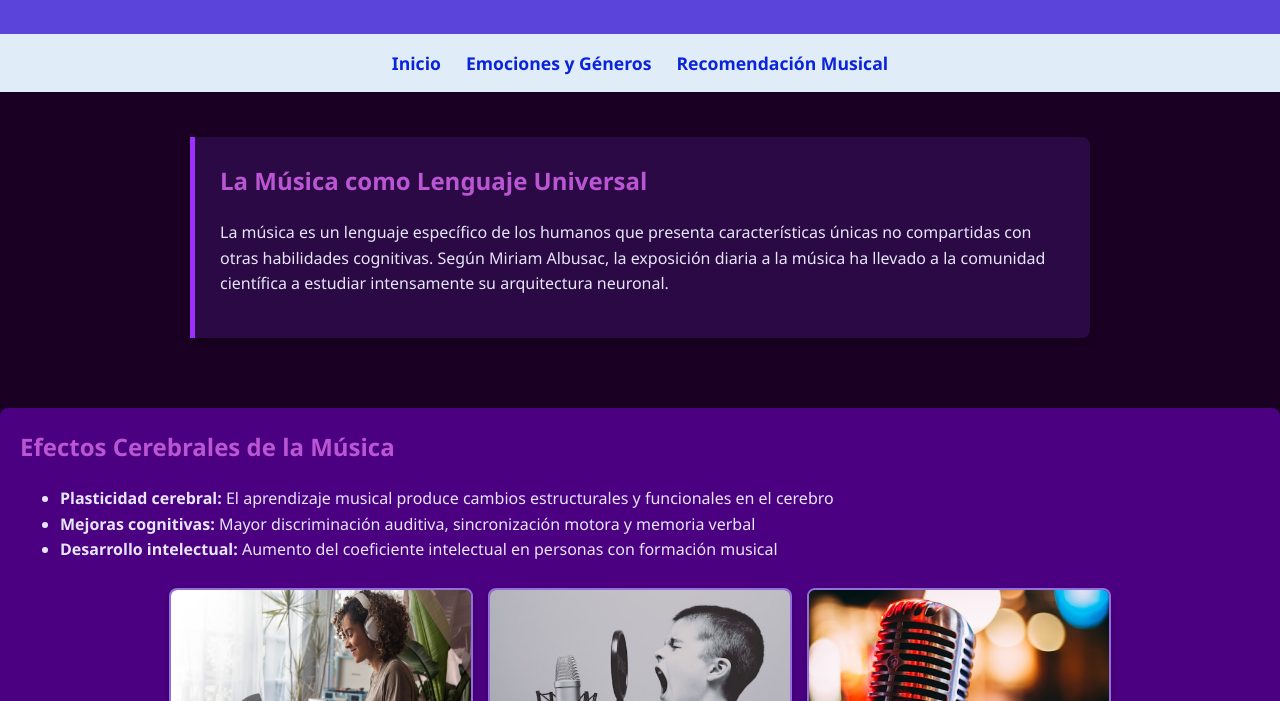
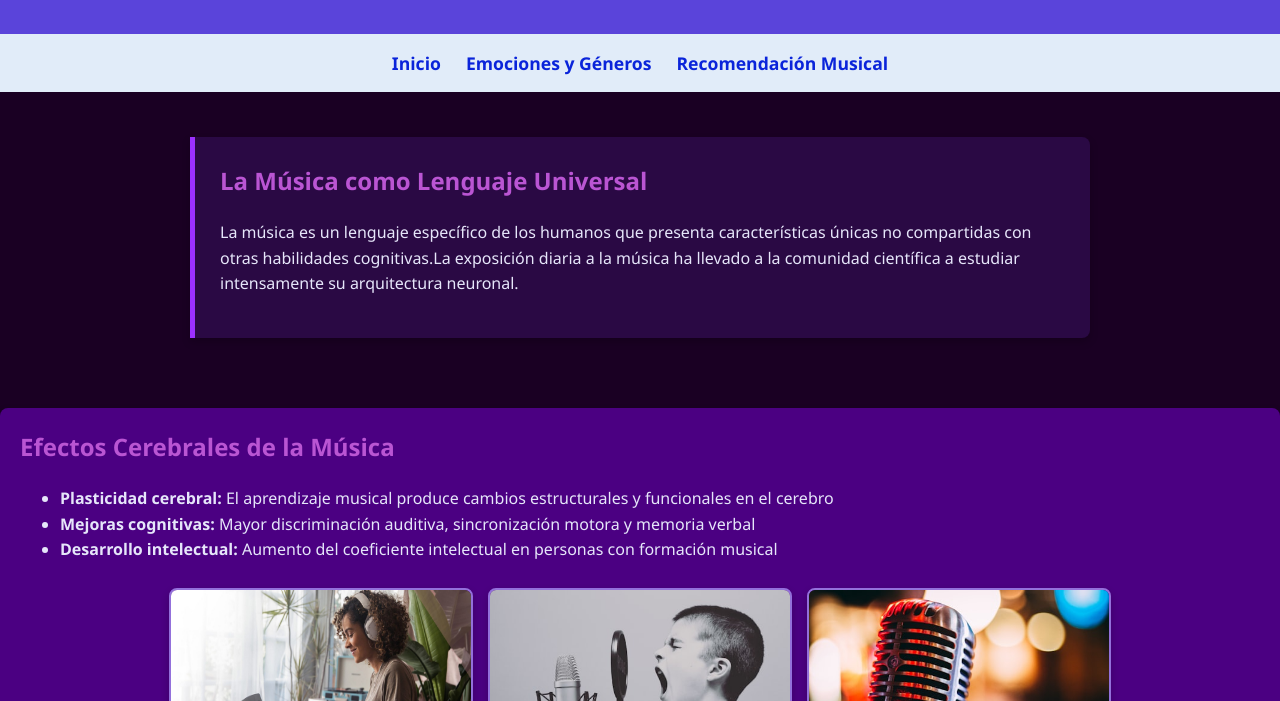
Before and after one commit to Alexii16a21/Sitioweb_musica_emocional, a plain HTML site: page cerebroyMusica.html in a window 1280 px wide. Shown: the part 99-800 px from the top of the page. Drawn offline with Linux system fonts and the light colour scheme.

Commit message:
Update cerebroyMusica.html

```diff
--- a/cerebroyMusica.html
+++ b/cerebroyMusica.html
@@ -172,7 +172,7 @@
   <div class="container">
     <div class="card">
       <h2>La Música como Lenguaje Universal</h2>
-      <p>La música es un lenguaje específico de los humanos que presenta características únicas no compartidas con otras habilidades cognitivas. Según Miriam Albusac, la exposición diaria a la música ha llevado a la comunidad científica a estudiar intensamente su arquitectura neuronal.</p>
+      <p>La música es un lenguaje específico de los humanos que presenta características únicas no compartidas con otras habilidades cognitivas.La exposición diaria a la música ha llevado a la comunidad científica a estudiar intensamente su arquitectura neuronal.</p>
      </div>
    </div>
     <div class="highlight">
```
